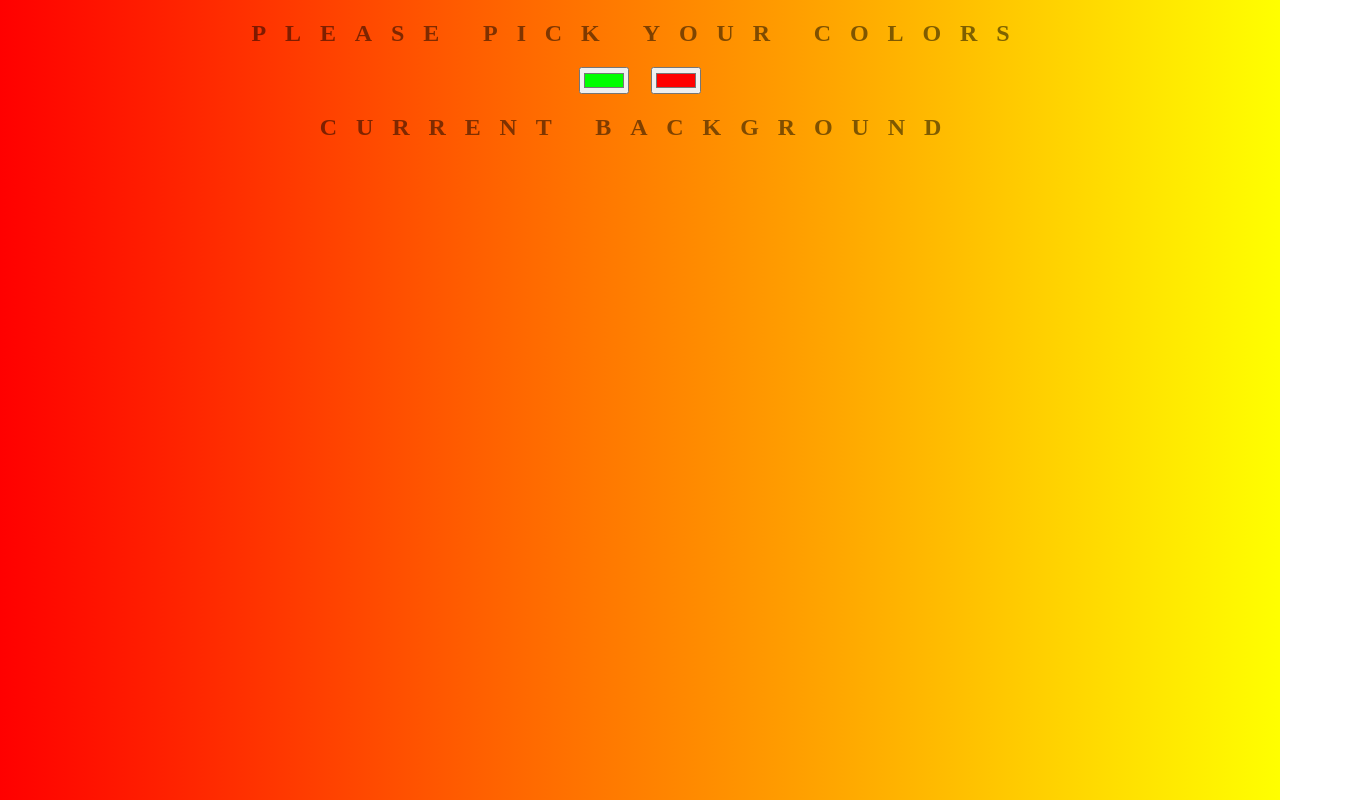
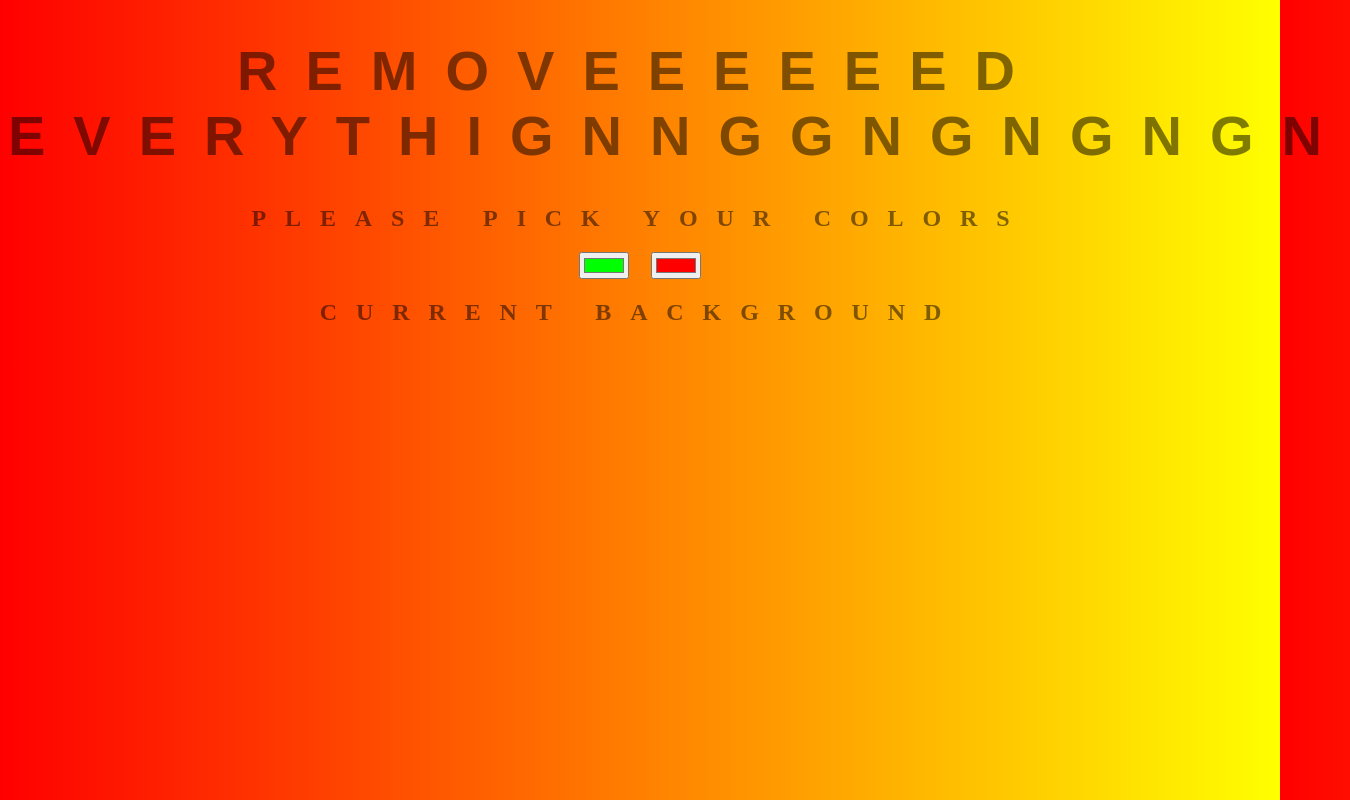
Before and after one commit to MathiasMl/Bgen, a website: page index.html in a window 1280 px wide. Shown: the whole page, 1350 px wide, since content can reach past the window. Drawn offline with Linux system fonts and the light colour scheme.

```diff
--- a/index.html
+++ b/index.html
@@ -5,7 +5,7 @@
 	<link rel="stylesheet" type="text/css" href="style.css">
 </head>
 <body id="gradient">
-
+	<h1> REMOVEEEEEED EVERYTHIGNNGGNGNGNGN </h1>
 	<h2>Please pick your colors </h2>
 	<input  class = "color1" type="color" name="color1" value="#00ff00">
 	<input  class="color2" type="color" name="color2" value="#ff0000">
```
